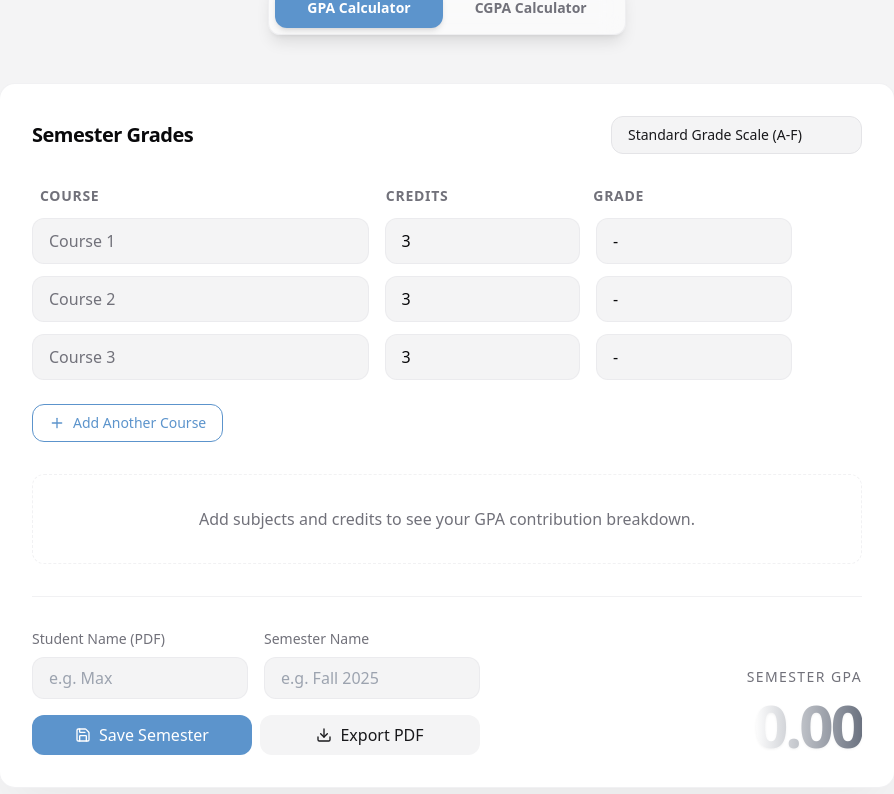
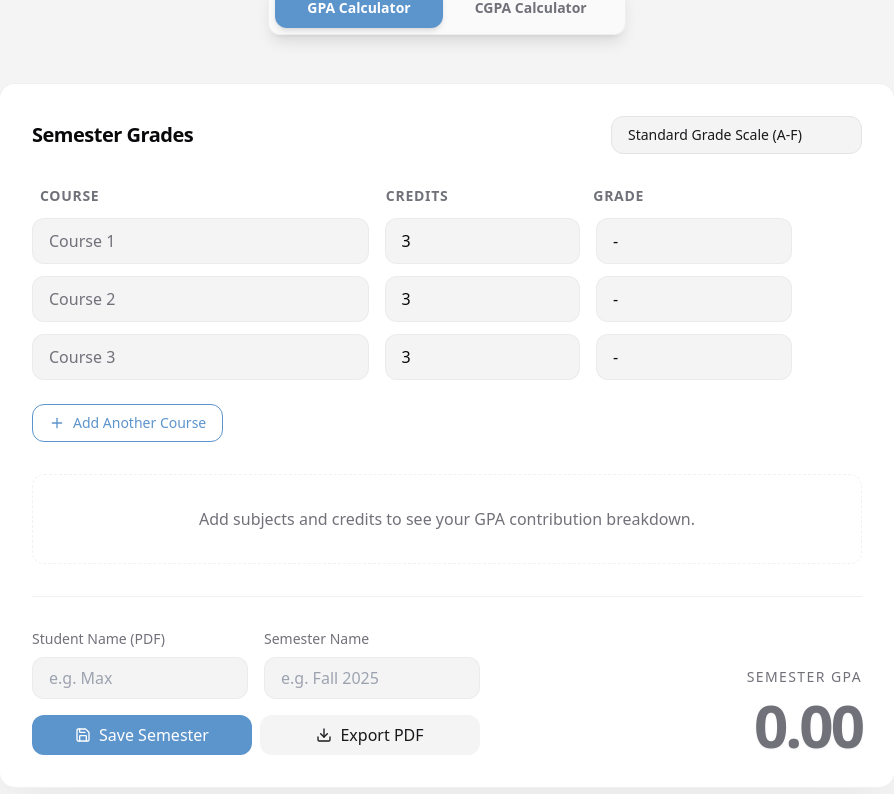
Before and after one commit to Mxml1/GPA-and-CGPA-calculator, a React (Vite) app: page /#/ in a window 1280 px wide. Shown: the part 366-1160 px from the top of the page, without its empty margins (193-1087 px from the left). Built offline with nearby package versions, Linux system fonts and the light colour scheme.

Commit message:
Enhance semester management with editing functionality and improve GPA color classes

```diff
--- a/src/components/Calculator.tsx
+++ b/src/components/Calculator.tsx
@@ -8,9 +8,10 @@ import { useLocalStorage } from '../hooks/useLocalStorage';
 import { ContributionBars } from './ContributionBars';
 
 export const Calculator = ({ initialScaleId }: { initialScaleId?: string }) => {
-  const { scales, user, addSemester } = useStore();
+  const { scales, user, addSemester, updateSemester } = useStore();
   const [semesterName, setSemesterName] = useLocalStorage('draft-semester-name', '');
   const [studentName, setStudentName] = useLocalStorage('draft-student-name', '');
+  const [editingSemesterId, setEditingSemesterId] = useLocalStorage<string | null>('editing-semester-id', null);
 
   const handleSave = () => {
     if (!user) {
@@ -22,6 +23,18 @@ export const Calculator = ({ initialScaleId }: { initialScaleId?: string }) => {
       return;
     }
     const currentGPA = calculateGPA(subjects);
+
+    if (editingSemesterId) {
+      updateSemester(editingSemesterId, {
+        id: editingSemesterId,
+        name: semesterName,
+        scaleId: selectedScaleId,
+        subjects: subjects.filter(s => s.name.trim() !== '' || (s.grade || s.marks !== undefined)),
+        gpa: currentGPA
+      });
+      alert("Semester updated successfully!");
+      setEditingSemesterId(null);
+    } else {
       addSemester({
         id: crypto.randomUUID(),
         name: semesterName,
@@ -30,7 +43,14 @@ export const Calculator = ({ initialScaleId }: { initialScaleId?: string }) => {
         gpa: currentGPA
       });
       alert("Semester saved successfully! You can view it in your Dashboard.");
+    }
+
     setSemesterName('');
+    setSubjects([
+      { id: crypto.randomUUID(), name: '', credits: 3, grade: '', points: 0 },
+      { id: crypto.randomUUID(), name: '', credits: 3, grade: '', points: 0 },
+      { id: crypto.randomUUID(), name: '', credits: 3, grade: '', points: 0 },
+    ]);
   };
 
   const [selectedScaleId, setSelectedScaleId] = useLocalStorage('draft-scale-id', initialScaleId || scales[0].id);
@@ -180,12 +200,13 @@ export const Calculator = ({ initialScaleId }: { initialScaleId?: string }) => {
               />
             </div>
           </div>
+          <div className="flex flex-col gap-2 w-full">
             <div className="flex gap-2">
               <button
                 onClick={handleSave}
                 className="flex-1 justify-center bg-primary text-primary-foreground hover:bg-primary/90 px-4 py-2 rounded-lg font-medium transition-colors whitespace-nowrap flex items-center gap-2"
               >
-              <Save size={16} /> <span>Save Semester</span>
+                <Save size={16} /> <span>{editingSemesterId ? 'Update' : 'Save Semester'}</span>
               </button>
               <button
                 onClick={() => {
@@ -204,6 +225,23 @@ export const Calculator = ({ initialScaleId }: { initialScaleId?: string }) => {
                 <Download size={16} /> <span>Export PDF</span>
               </button>
             </div>
+            {editingSemesterId && (
+              <button
+                onClick={() => {
+                  setEditingSemesterId(null);
+                  setSemesterName('');
+                  setSubjects([
+                    { id: crypto.randomUUID(), name: '', credits: 3, grade: '', points: 0 },
+                    { id: crypto.randomUUID(), name: '', credits: 3, grade: '', points: 0 },
+                    { id: crypto.randomUUID(), name: '', credits: 3, grade: '', points: 0 },
+                  ]);
+                }}
+                className="w-full justify-center bg-destructive/15 text-destructive hover:bg-destructive/25 px-4 py-2 rounded-lg font-medium transition-colors text-sm flex items-center gap-2 border border-destructive/20"
+              >
+                Cancel Edit (Discard Changes)
+              </button>
+            )}
+          </div>
         </div>
 
         <div className="flex flex-col items-end w-full sm:w-auto">
--- a/src/components/ContributionBars.tsx
+++ b/src/components/ContributionBars.tsx
@@ -11,7 +11,7 @@ const COLORS = [
   '#F43F5E', // rose
   '#84CC16', // lime
   '#14B8A6', // teal
-   '#EC4899', // pink
+  '#EC4899', // pink
   '#6366F1', // indigo
 
 ];
--- a/src/components/ForecastingModal.tsx
+++ b/src/components/ForecastingModal.tsx
@@ -1,4 +1,5 @@
 import { useState } from 'react';
+import { createPortal } from 'react-dom';
 import { useStore } from '../store/useStore';
 import { calculateTotalCredits, calculateCGPA } from '../utils/gpa';
 import { X, Target } from 'lucide-react';
@@ -28,7 +29,7 @@ export const ForecastingModal = ({ isOpen, onClose }: { isOpen: boolean, onClose
     }
   }
 
-  return (
+  return createPortal(
     <div className="fixed inset-0 bg-black/60 backdrop-blur-sm flex items-center justify-center z-[100] p-4 fade-in">
       <div className="bg-card border border-border/50 shadow-2xl rounded-2xl w-full max-w-md overflow-hidden relative">
         <div className="absolute top-0 left-0 right-0 h-1 bg-gradient-to-r from-primary to-primary"></div>
@@ -93,6 +94,7 @@ export const ForecastingModal = ({ isOpen, onClose }: { isOpen: boolean, onClose
 
         </div>
       </div>
-    </div>
+    </div>,
+    document.body
   );
 };
--- a/src/components/ThemeToggle.tsx
+++ b/src/components/ThemeToggle.tsx
@@ -50,7 +50,7 @@ export const ThemeToggle = () => {
     <div className="relative flex items-center">
       <button
         onClick={handleToggle}
-        className="p-2 rounded-lg bg-secondary hover:bg-secondary/80 text-muted-foreground hover:text-foreground transition-all flex items-center justify-center border border-border/80 shadow-sm"
+        className="h-9 w-9 rounded-lg bg-secondary hover:bg-secondary/80 text-muted-foreground hover:text-foreground transition-all flex items-center justify-center border border-border/80 shadow-sm"
         title={activeAppearance === 'dark' ? 'Switch to Light Mode' : 'Switch to Dark Mode'}
       >
         {activeAppearance === 'dark' ? (
@@ -62,7 +62,7 @@ export const ThemeToggle = () => {
 
       <button
         onClick={() => setShowDropdown(!showDropdown)}
-        className="p-2 ml-1 rounded-lg bg-secondary hover:bg-secondary/80 text-muted-foreground hover:text-foreground transition-all flex items-center justify-center border border-border/80 text-xs font-bold uppercase tracking-wider min-w-[3.5rem] shadow-sm select-none"
+        className="h-9 px-3 ml-1 rounded-lg bg-secondary hover:bg-secondary/80 text-muted-foreground hover:text-foreground transition-all flex items-center justify-center border border-border/80 text-xs font-bold uppercase tracking-wider min-w-[3.5rem] shadow-sm select-none"
         title="Select Theme Mode"
       >
         {theme === 'system' ? 'Sys' : theme}
--- a/src/utils/gpa.ts
+++ b/src/utils/gpa.ts
@@ -61,23 +61,30 @@ export const calculateTotalCredits = (semesters: Semester[]): number => {
 
 export const getGPAColorClass = (gpa: number, isResting: boolean) => {
   if (isResting) {
-    return 'bg-gradient-to-r from-white to-gray-500 bg-clip-text text-transparent';
+    return 'text-muted-foreground';
   }
   if (gpa >= 3.5) {
-    return 'bg-gradient-to-r from-violet-400 to-blue-500 bg-clip-text text-transparent';
+    return 'text-emerald-600 dark:text-emerald-400';
   } else if (gpa >= 3.0) {
-    return 'bg-gradient-to-r from-emerald-400 to-teal-500 bg-clip-text text-transparent';
+    return 'text-blue-600 dark:text-blue-400';
   } else if (gpa >= 2.0) {
-    return 'bg-gradient-to-r from-amber-300 to-yellow-500 bg-clip-text text-transparent';
+    return 'text-amber-400 dark:text-amber-500';
   } else {
-    return 'bg-gradient-to-r from-rose-400 to-red-500 bg-clip-text text-transparent';
+    return 'text-red-600 dark:text-red-500';
   }
 };
 
 export const getGPATextColorClass = (gpa: number, isResting: boolean) => {
-  if (isResting) return 'text-white';
-  if (gpa >= 3.5) return 'text-violet-400';
-  if (gpa >= 3.0) return 'text-emerald-400';
-  if (gpa >= 2.0) return 'text-amber-400';
-  return 'text-rose-400';
+  if (isResting) {
+    return 'text-muted-foreground';
+  }
+  if (gpa >= 3.5) {
+    return 'text-emerald-600 dark:text-emerald-400';
+  } else if (gpa >= 3.0) {
+    return 'text-blue-600 dark:text-blue-400';
+  } else if (gpa >= 2.0) {
+    return 'text-lime-600 dark:text-lime-400';
+  } else {
+    return 'text-red-600 dark:text-red-400';
+  }
 };
```
Also changed, not shown: src/pages/Dashboard.tsx (+40 -4 lines). Lines whose indentation alone changed are shown as unchanged.
